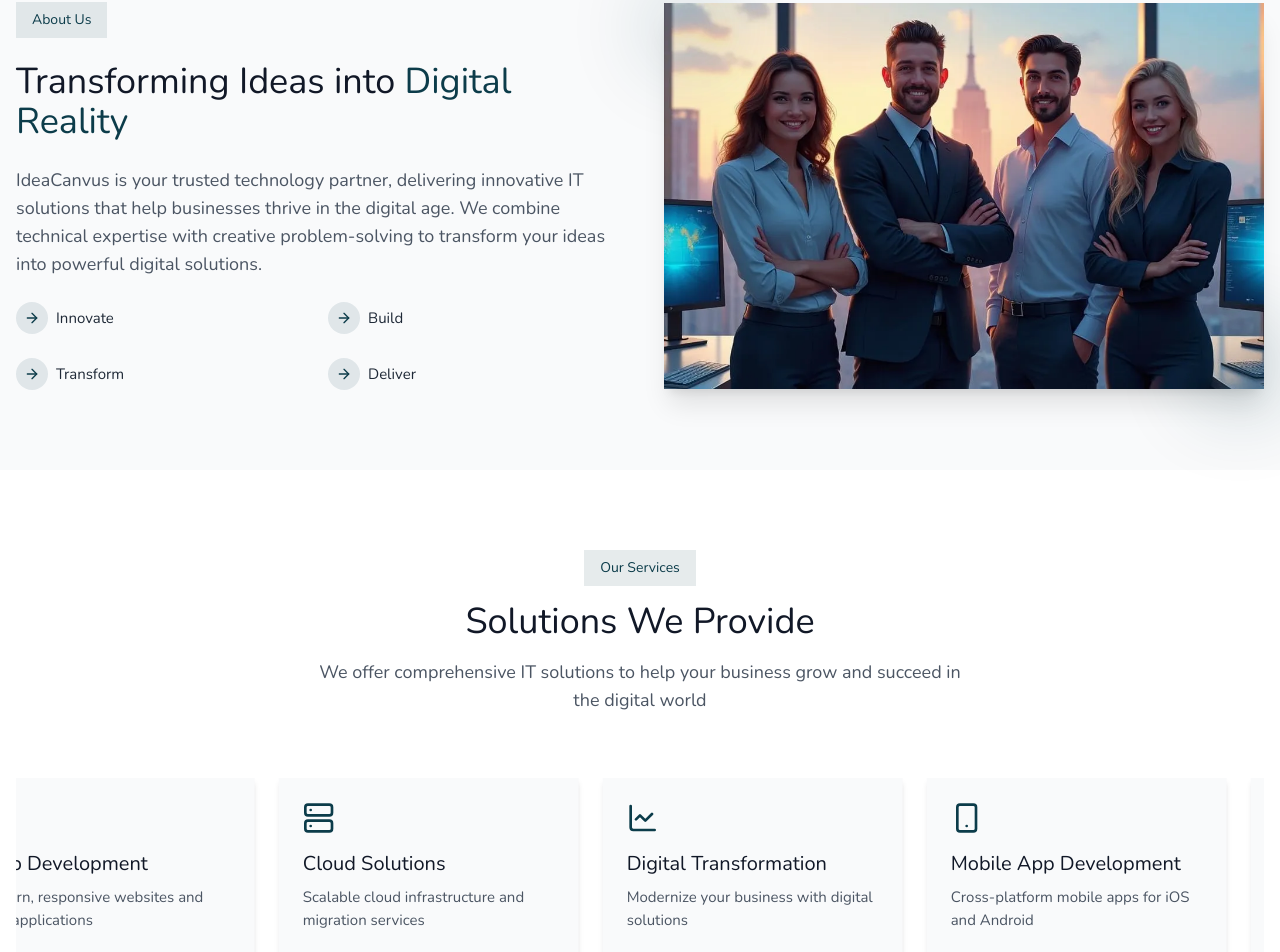
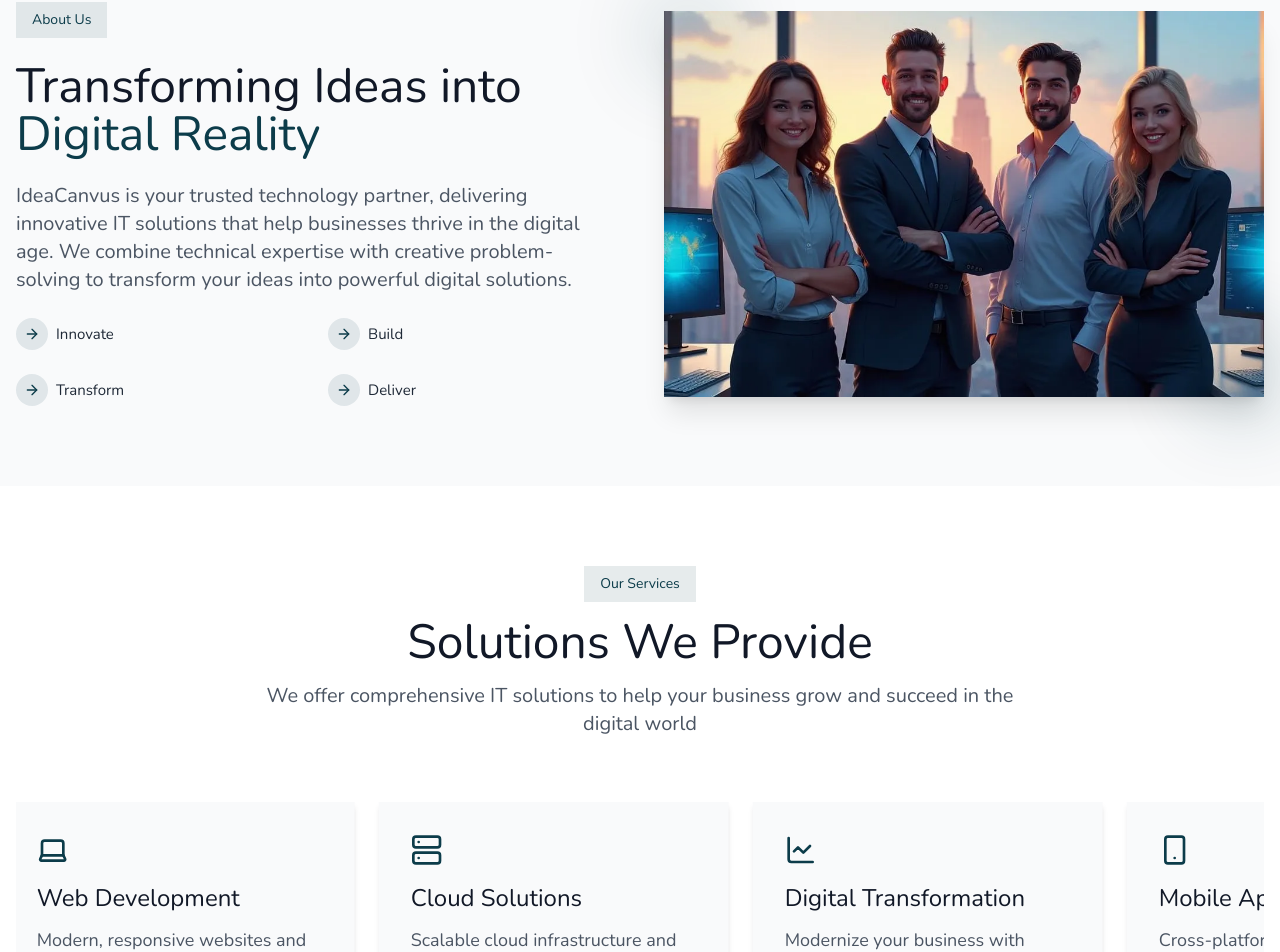
Before and after one commit to ideacanvus-123/ideacanvus, a Next.js app: page / in a window 1280 px wide. Shown: the part 1207-2159 px from the top of the page. Built offline with nearby package versions, Linux system fonts and the light colour scheme.

Commit message:
upload_corrections

```diff
--- a/src/app/layout.tsx
+++ b/src/app/layout.tsx
@@ -1,30 +1,35 @@
-import './globals.css'
-import './media_screen.css'
-import 'react-toastify/dist/ReactToastify.css'
-import Script from 'next/script'
+import type React from "react"
+import "./globals.css"
+import "./media_screen.css"
+import "react-toastify/dist/ReactToastify.css"
+import Script from "next/script"
 import { Inter } from "next/font/google"
 
 const inter = Inter({ subsets: ["latin"] })
 
 export const metadata = {
   title: "IdeaCanvus - IT Services & Solutions",
-  description: "Idea Canvus specializes in innovative IT solutions, cloud computing, and digital transformation strategies",
+  description:
+    "IdeaCanvus specializes in innovative IT solutions, cloud computing, and digital transformation strategies",
 }
 
-export default function RootLayout({
-  children,
-}: { children: React.ReactNode }) {
+export default function RootLayout({ children }: { children: React.ReactNode }) {
   return (
     <html lang="en">
       <head>
         <meta charSet="utf-8" />
         <title>Idea Canvas - Transform your business with cutting-edge technology solutions</title>
-        <meta name="description" content="Idea Canvas specializes in innovative IT solutions, cloud computing, and digital transformation strategies." />
+        <meta
+          name="description"
+          content="IdeaCanvus specializes in innovative IT solutions, cloud computing, and digital transformation strategies."
+        />
 
         <meta name="robots" content="index, follow" />
         <meta name="viewport" content="width=device-width, initial-scale=1.0" />
 
-        <link rel="icon" type="image/x-icon" href="/images/icon.jpg" />
+
+        <link rel="icon" type="image/png" href="/images/icon.png" sizes="48x48" />
+
         <link href="/css/all.min.css" rel="stylesheet" />
 
         {/* Preconnect to external domains */}
--- a/src/components/HomePageComponent.tsx
+++ b/src/components/HomePageComponent.tsx
@@ -118,33 +118,31 @@ const socialLinks = [
     url: "http://instagram.com/ideacanvus/profilecard/?igsh=bTBya3J1OTY5OW9l",
     icon: (
       <svg className="h-5 w-5" fill="currentColor" viewBox="0 0 24 24">
-        <path
-          d="M7.75 2h8.5A5.75 5.75 0 0 1 22 7.75v8.5A5.75 5.75 0 0 1 16.25 22h-8.5A5.75 5.75 0 0 1 2 16.25v-8.5A5.75 5.75 0 0 1 7.75 2zm0 1.5A4.25 4.25 0 0 0 3.5 7.75v8.5A4.25 4.25 0 0 0 7.75 20.5h8.5A4.25 4.25 0 0 0 20.5 16.25v-8.5A4.25 4.25 0 0 0 16.25 3.5h-8.5zM12 7a5 5 0 1 1 0 10 5 5 0 0 1 0-10zm0 1.5A3.5 3.5 0 1 0 12 16a3.5 3.5 0 0 0 0-7zm5.75-.5a.75.75 0 0 1 .75.75v.5a.75.75 0 0 1-1.5 0v-.5a.75.75 0 0 1 .75-.75z"
-        />
+        <path d="M7.75 2h8.5A5.75 5.75 0 0 1 22 7.75v8.5A5.75 5.75 0 0 1 16.25 22h-8.5A5.75 5.75 0 0 1 2 16.25v-8.5A5.75 5.75 0 0 1 7.75 2zm0 1.5A4.25 4.25 0 0 0 3.5 7.75v8.5A4.25 4.25 0 0 0 7.75 20.5h8.5A4.25 4.25 0 0 0 20.5 16.25v-8.5A4.25 4.25 0 0 0 16.25 3.5h-8.5zM12 7a5 5 0 1 1 0 10 5 5 0 0 1 0-10zm0 1.5A3.5 3.5 0 1 0 12 16a3.5 3.5 0 0 0 0-7zm5.75-.5a.75.75 0 0 1 .75.75v.5a.75.75 0 0 1-1.5 0v-.5a.75.75 0 0 1 .75-.75z" />
       </svg>
     ),
   },
-];
+]
 
 const achievements = [
   {
     icon: <Trophy className="h-12 w-12" />,
-    number: "500+",
+    number: "10+",
     title: "Projects Completed",
   },
   {
     icon: <Users className="h-12 w-12" />,
-    number: "100+",
+    number: "15+",
     title: "Happy Clients",
   },
   {
     icon: <Target className="h-12 w-12" />,
-    number: "10+",
+    number: "3+",
     title: "Years Experience",
   },
   {
     icon: <Rocket className="h-12 w-12" />,
-    number: "50+",
+    number: "10+",
     title: "Expert Team",
   },
 ]
@@ -235,9 +233,10 @@ export default function Home() {
                   key={item.name}
                   href={item.href}
                   className={`text-base font-normal tracking-wide transition-all duration-300
-                    ${activeSection === item.href.substring(1)
-                      ? "text-[#0C3C4A] border-b border-[#0C3C4A]"
-                      : "text-gray-700 hover:text-[#0C3C4A]"
+                    ${
+                      activeSection === item.href.substring(1)
+                        ? "text-[#0C3C4A] border-b border-[#0C3C4A]"
+                        : "text-gray-700 hover:text-[#0C3C4A]"
                     }
                   `}
                 >
@@ -273,9 +272,10 @@ export default function Home() {
                     key={item.name}
                     href={item.href}
                     className={`text-base font-normal py-2 px-4 rounded-md transition-all duration-300
-                      ${activeSection === item.href.substring(1)
-                        ? "bg-[#0C3C4A]/10 text-[#0C3C4A]"
-                        : "text-gray-700 hover:bg-[#0C3C4A]/5 hover:text-[#0C3C4A]"
+                      ${
+                        activeSection === item.href.substring(1)
+                          ? "bg-[#0C3C4A]/10 text-[#0C3C4A]"
+                          : "text-gray-700 hover:bg-[#0C3C4A]/5 hover:text-[#0C3C4A]"
                       }
                     `}
                     onClick={() => setMobileMenuOpen(false)}
@@ -297,17 +297,11 @@ export default function Home() {
         {carouselItems.map((item, index) => (
           <div
             key={index}
-            className={`absolute inset-0 transition-opacity duration-1000 ${index === currentSlide ? "opacity-100" : "opacity-0"
-              }`}
+            className={`absolute inset-0 transition-opacity duration-1000 ${
+              index === currentSlide ? "opacity-100" : "opacity-0"
+            }`}
           >
-            <video
-              src={item.video}
-              autoPlay
-              loop
-              muted
-              playsInline
-              className="w-full h-full object-cover"
-            />
+            <video src={item.video} autoPlay loop muted playsInline className="w-full h-full object-cover" />
             <div className="absolute inset-0 bg-gradient-to-b from-black/60 via-black/40 to-transparent" />
             <motion.div
               className="absolute inset-0 flex flex-col items-center justify-center text-white text-center px-4"
@@ -382,11 +376,11 @@ export default function Home() {
           >
             <motion.div className="md:w-1/2 space-y-6" variants={staggerItem}>
               <div className="inline-block rounded-lg bg-[#0C3C4A]/10 px-4 py-2 text-sm text-[#0C3C4A]">About Us</div>
-              <h2 className="text-3xl md:text-4xl leading-tight font-normal">
+              <h2 className="text-3xl md:text-4xl lg:text-5xl leading-tight font-normal text-center md:text-left">
                 Transforming Ideas into
                 <span className="text-[#0C3C4A]"> Digital Reality</span>
               </h2>
-              <p className="text-gray-600 text-base md:text-lg leading-relaxed font-light">
+              <p className="text-gray-600 text-base md:text-lg lg:text-xl leading-relaxed font-light">
                 IdeaCanvus is your trusted technology partner, delivering innovative IT solutions that help businesses
                 thrive in the digital age. We combine technical expertise with creative problem-solving to transform
                 your ideas into powerful digital solutions.
@@ -435,23 +429,23 @@ export default function Home() {
             <div className="inline-block rounded-lg bg-[#0C3C4A]/10 px-4 py-2 text-sm text-[#0C3C4A] mb-4">
               Our Services
             </div>
-            <h2 className="text-3xl md:text-4xl mb-4 font-normal">Solutions We Provide</h2>
-            <p className="text-base md:text-lg text-gray-600 max-w-2xl mx-auto font-light">
+            <h2 className="text-3xl md:text-4xl lg:text-5xl mb-4 font-normal">Solutions We Provide</h2>
+            <p className="text-base md:text-lg lg:text-xl text-gray-600 max-w-3xl mx-auto font-light">
               We offer comprehensive IT solutions to help your business grow and succeed in the digital world
             </p>
           </motion.div>
 
           {/* Services Grid for Mobile */}
           <div className="md:hidden">
-            <div className="grid grid-cols-1 sm:grid-cols-2 gap-6">
+            <div className="grid grid-cols-1 sm:grid-cols-2 gap-8 px-4">
               {services.slice(0, 4).map((service, index) => (
                 <div
                   key={index}
                   className="bg-gray-50 rounded-lg p-6 shadow-md hover:shadow-lg transition-shadow duration-300"
                 >
                   <div className="text-[#0C3C4A] mb-4">{service.icon}</div>
-                  <h3 className="text-xl font-normal mb-2">{service.title}</h3>
-                  <p className="text-gray-600 font-light">{service.description}</p>
+                  <h3 className="text-xl md:text-2xl font-normal mb-3">{service.title}</h3>
+                  <p className="text-gray-600 text-base md:text-lg font-light">{service.description}</p>
                 </div>
               ))}
             </div>
@@ -478,11 +472,11 @@ export default function Home() {
                 {services.map((service, index) => (
                   <div
                     key={`first-${index}`}
-                    className="flex-shrink-0 w-[300px] bg-gray-50 rounded-lg p-6 shadow-md hover:shadow-lg transition-shadow duration-300"
+                    className="flex-shrink-0 w-[350px] bg-gray-50 rounded-lg p-8 shadow-md hover:shadow-lg transition-shadow duration-300"
                   >
                     <div className="text-[#0C3C4A] mb-4">{service.icon}</div>
-                    <h3 className="text-xl font-normal mb-2">{service.title}</h3>
-                    <p className="text-gray-600 font-light">{service.description}</p>
+                    <h3 className="text-xl md:text-2xl font-normal mb-3">{service.title}</h3>
+                    <p className="text-gray-600 text-base md:text-lg font-light">{service.description}</p>
                   </div>
                 ))}
 
@@ -490,11 +484,11 @@ export default function Home() {
                 {services.map((service, index) => (
                   <div
                     key={`second-${index}`}
-                    className="flex-shrink-0 w-[300px] bg-gray-50 rounded-lg p-6 shadow-md hover:shadow-lg transition-shadow duration-300"
+                    className="flex-shrink-0 w-[350px] bg-gray-50 rounded-lg p-8 shadow-md hover:shadow-lg transition-shadow duration-300"
                   >
                     <div className="text-[#0C3C4A] mb-4">{service.icon}</div>
-                    <h3 className="text-xl font-normal mb-2">{service.title}</h3>
-                    <p className="text-gray-600 font-light">{service.description}</p>
+                    <h3 className="text-xl md:text-2xl font-normal mb-3">{service.title}</h3>
+                    <p className="text-gray-600 text-base md:text-lg font-light">{service.description}</p>
                   </div>
                 ))}
               </motion.div>
--- a/src/components/contact-form.tsx
+++ b/src/components/contact-form.tsx
@@ -126,7 +126,7 @@ export default function ContactForm() {
               <div className="text-left">
                 <h3 className="text-base font-medium text-[#0d3c4b]">Phone Us</h3>
                 <a
-                  href="mailto:ideacanvus@gmail.com"
+                  href=""
                   className="text-sm font-light text-[#0d3c4b] hover:text-[#0d3c4b]/80 transition-colors"
                 >
                   <span className="bg-[#0d3c4b]/10 px-2 py-1 rounded-md">+91 7439425415</span>
@@ -150,7 +150,7 @@ export default function ContactForm() {
               <div className="text-left">
                 <h3 className="text-base font-medium text-[#0d3c4b]">Whatsapp</h3>
                 <a
-                  href="mailto:ideacanvus@gmail.com"
+                  href=""
                   className="text-sm font-light text-[#0d3c4b] hover:text-[#0d3c4b]/80 transition-colors"
                 >
                   <span className="bg-[#0d3c4b]/10 px-2 py-1 rounded-md">+91 7439425415</span>
@@ -167,7 +167,7 @@ export default function ContactForm() {
               <div className="text-left">
                 <h3 className="text-base font-medium text-[#0d3c4b]">Mail Us</h3>
                 <a
-                  href="mailto:ideacanvus@gmail.com"
+                  href=""
                   className="text-sm font-light text-[#0d3c4b] hover:text-[#0d3c4b]/80 transition-colors"
                 >
                   <span className="bg-[#0d3c4b]/10 px-2 py-1 rounded-md block mt-1">ideacanvus@gmail.com</span>
```
Also changed, not shown: public/images/icon.png (added), public/images/icon.webp (added).
